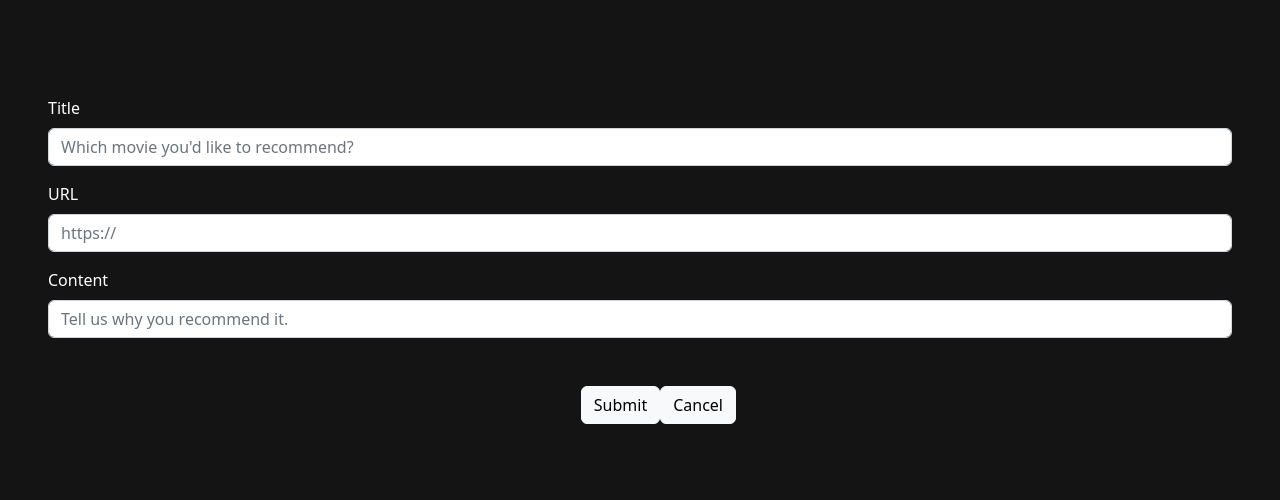
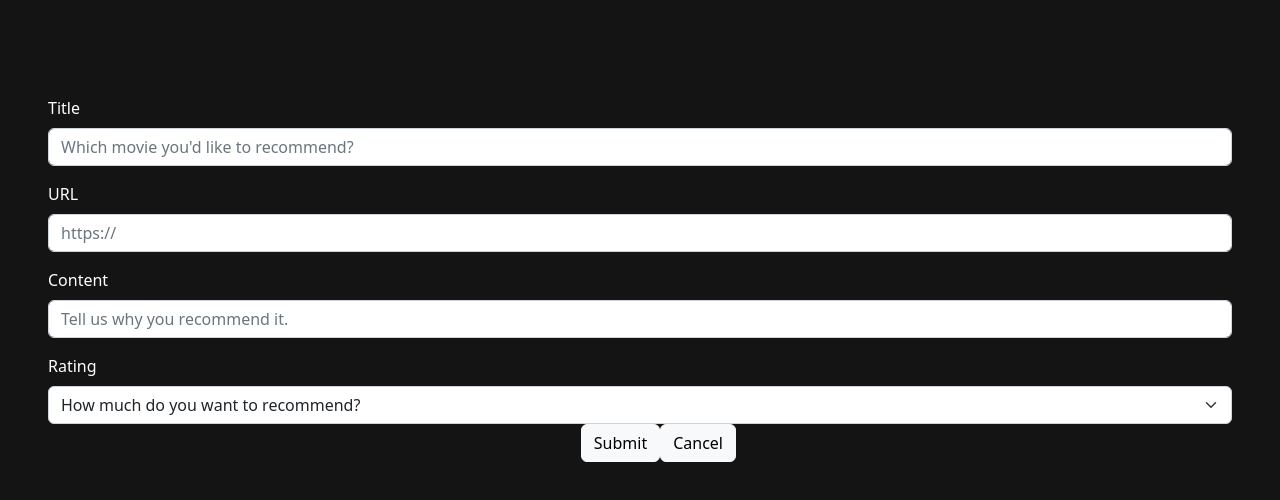
Before and after one commit to shackstack/TeamProject_MovieRecommendService, a React (Create React App) app: page /browse/create in a window 1280 px wide. Shown: the top 500 px of the page. Built offline with nearby package versions, Linux system fonts and the light colour scheme.

Commit message:
rating,onchange

```diff
--- a/src/pages/root/movieposting.jsx
+++ b/src/pages/root/movieposting.jsx
@@ -3,22 +3,23 @@ import { Link } from "react-router-dom";
 import Button from "react-bootstrap/Button";
 import Form from "react-bootstrap/Form";
 import styled from "styled-components";
+import { useState, useEffect } from "react";
+import { useDispatch } from "react-redux";
+import { movieListing } from "src/store/reducers/moviecreater";
 
 const MoviePosting = () => {
-  const ListContainer = styled.form`
-    width: 100%;
-    height: 100%;
-    max-width: ${window.innerWidth}px;
-    min-height: ${window.innerHeight}px;
-    background-color: ${({ theme }) => theme.color.background};
-    padding: 6rem 3rem;
-    flex-wrap: wrap;
-    color: white;
-  `;
+  const dispatch = useDispatch();
+  const [title, setTitle] = useState("");
+  const [url, setUrl] = useState("");
+  const [content, setContent] = useState("");
+  const [star, setStar] = useState("");
 
-  const Jump = styled.div`
-    margin-left: 45%;
-  `;
+  const submitForm = () => {
+    dispatch(movieListing({ title, url, content, star }));
+  };
+
+  useEffect(() => {});
+
   return (
     <>
       <ListContainer>
@@ -27,29 +28,57 @@ const MoviePosting = () => {
           <Form.Control
             type="title"
             placeholder="Which movie you'd like to recommend?"
+            onChange={(e) => {
+              setTitle(e.target.value);
+            }}
           />
         </Form.Group>
 
         <Form.Group className="mb-3">
           <Form.Label>URL</Form.Label>
-          <Form.Control type="URL" placeholder="https://" />
+          <Form.Control
+            type="URL"
+            placeholder="https://"
+            onChange={(e) => {
+              setUrl(e.target.value);
+            }}
+          />
         </Form.Group>
 
-        <Form.Group className="mb-5">
+        <Form.Group className="mb-3">
           <Form.Label>Content</Form.Label>
           <Form.Control
             type="Content"
             placeholder="Tell us why you recommend it."
+            onChange={(e) => {
+              setContent(e.target.value);
+            }}
           />
         </Form.Group>
+        <Form.Label>Rating</Form.Label>
+        <select
+          className="form-select"
+          id="star"
+          onChange={(e) => {
+            setStar(e.target.value);
+          }}>
+          <option value="" selected>
+            How much do you want to recommend?
+          </option>
+          <option value="⭐">⭐</option>
+          <option value="⭐⭐">⭐⭐</option>
+          <option value="⭐⭐⭐">⭐⭐⭐</option>
+          <option value="⭐⭐⭐⭐">⭐⭐⭐⭐</option>
+          <option value="⭐⭐⭐⭐⭐">⭐⭐⭐⭐⭐</option>
+        </select>
         <Jump>
           <Link to="/browse">
-            <Button variant="light" type="submit">
+            <Button variant="light" type="submit" onClick={() => submitForm()}>
               Submit
             </Button>
           </Link>
           <Link to="/browse">
-            <Button variant="light" type="submit">
+            <Button variant="light" type="cancel">
               Cancel
             </Button>
           </Link>
@@ -60,3 +89,18 @@ const MoviePosting = () => {
 };
 
 export default MoviePosting;
+
+const ListContainer = styled.form`
+  width: 100%;
+  height: 100%;
+  max-width: ${window.innerWidth}px;
+  min-height: ${window.innerHeight}px;
+  background-color: ${({ theme }) => theme.color.background};
+  padding: 6rem 3rem;
+  flex-wrap: wrap;
+  color: white;
+`;
+
+const Jump = styled.div`
+  margin-left: 45%;
+`;
--- a/src/store/reducers/moviecreater.js
+++ b/src/store/reducers/moviecreater.js
@@ -9,7 +9,7 @@ export const movieListing = () => {
 const initialState = {
   movieNumber: 0,
   title: "",
-  url: "",
+  image_url: "",
   content: "",
   isAlive: true,
 };
@@ -21,7 +21,7 @@ const movieCreater = (state = initialState, action) => {
         ...state,
         movieNumber: state.movieNumber + 1,
         title: action.payload.title,
-        url: action.payload.url,
+        image_url: action.payload.url,
         content: action.payload.content,
       };
 
```
